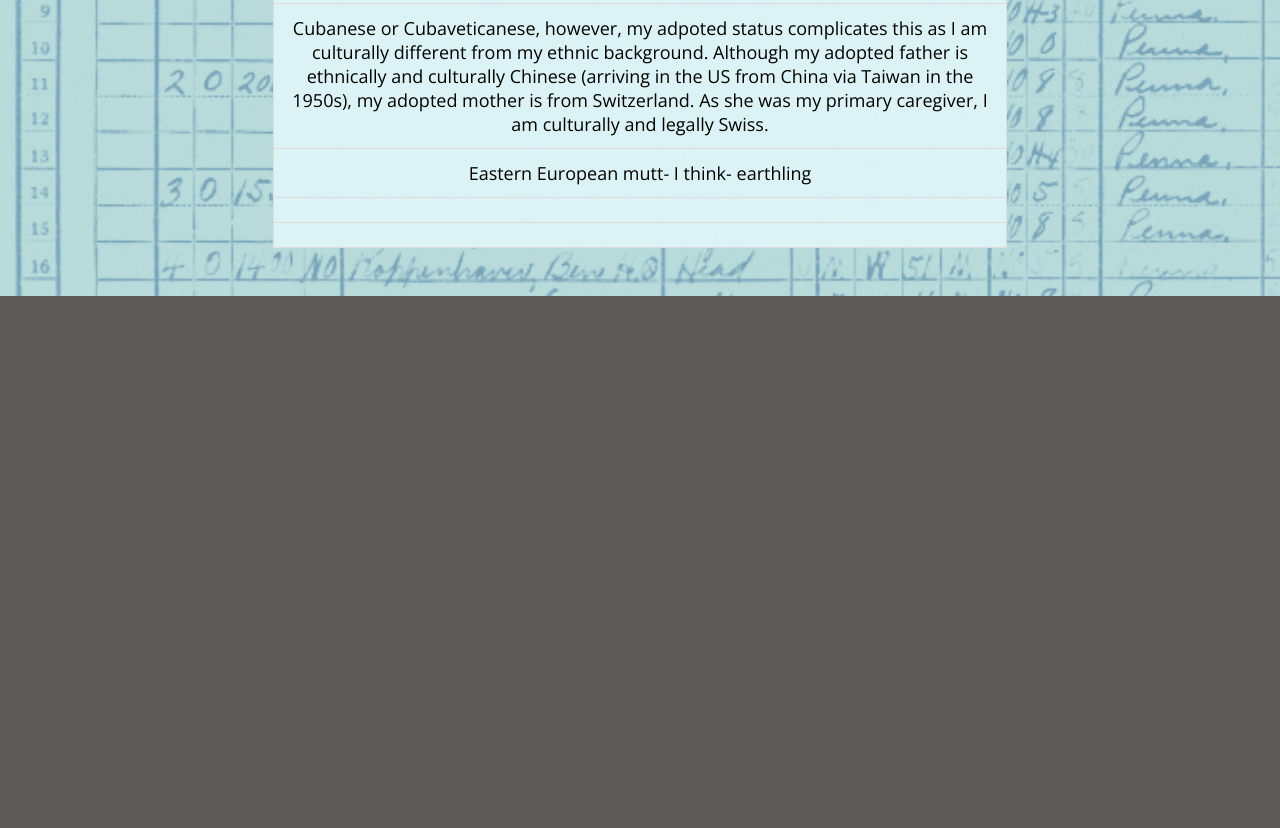
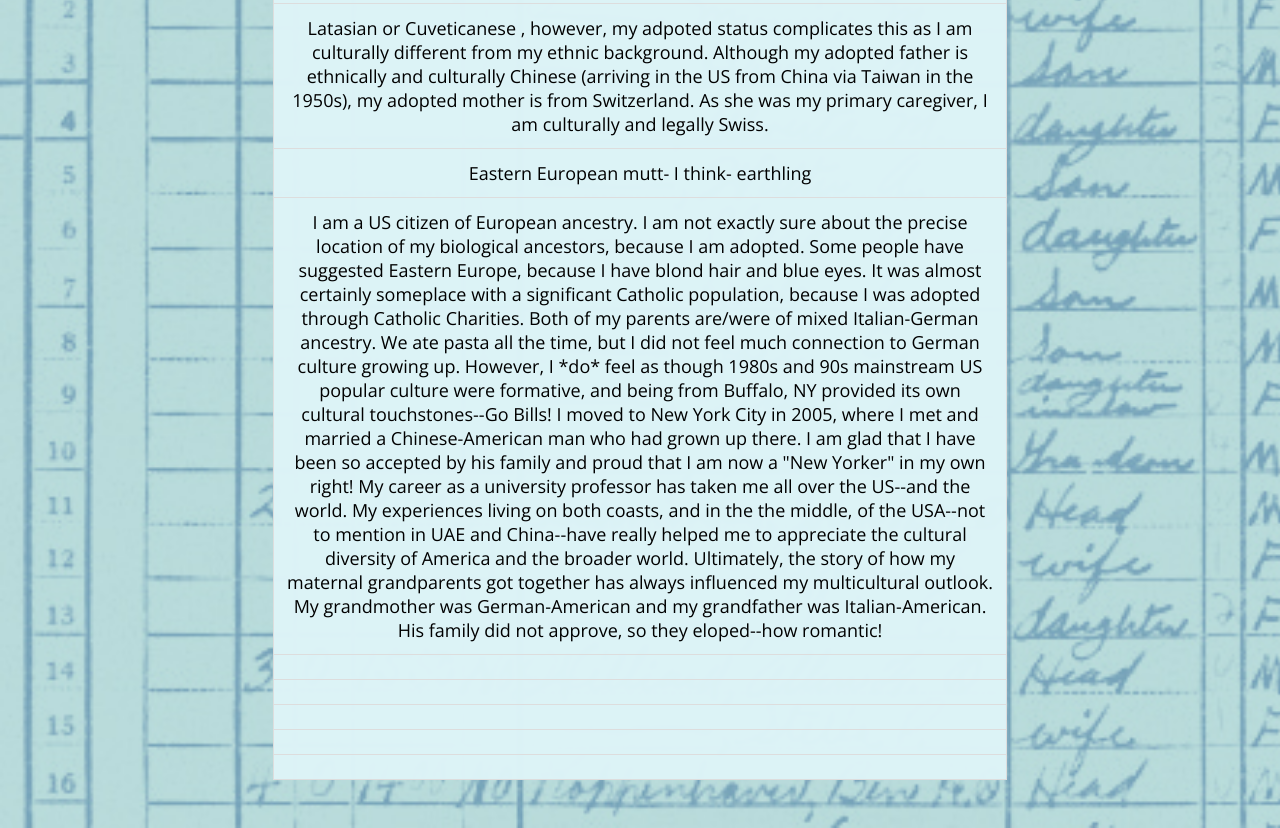
Before and after one commit to Moninika/Project_2_copy, a website: page public/archive.html in a window 1280 px wide. Shown: the part 726-1554 px from the top of the page. Before the commit the page ends 1022 px from the top, so only its background shows below. Drawn offline with nearby package versions, Linux system fonts and the light colour scheme.

Commit message:
alternative census

```diff
--- a/public/archive.html
+++ b/public/archive.html
@@ -78,10 +78,22 @@
               <li><a href="#">a human being residing in the world hoping for a future with no borders
             </a></li>
 
-              <li><a href="#">Cubanese or Cubaveticanese, however, my adpoted status complicates this as I am culturally different from my ethnic background. Although my adopted father is ethnically and culturally Chinese (arriving in the US from China via Taiwan in the 1950s), my adopted mother is from Switzerland. As she was my primary caregiver, I am culturally and legally Swiss.
+              <li><a href="#">Latasian or Cuveticanese , however, my adpoted status complicates this as I am culturally different from my ethnic background. Although my adopted father is ethnically and culturally Chinese (arriving in the US from China via Taiwan in the 1950s), my adopted mother is from Switzerland. As she was my primary caregiver, I am culturally and legally Swiss.
             </a></li>
 
             <li><a href="#">Eastern European mutt- I think- earthling</a></li>
+
+            <li><a href="#"> I am a US citizen of European ancestry. I am not exactly sure about the precise location of my biological ancestors, because I am adopted. Some people have suggested Eastern Europe, because I have blond hair and blue eyes. It was almost certainly someplace with a significant Catholic population, because I was adopted through Catholic Charities. Both of my parents are/were of mixed Italian-German ancestry. We ate pasta all the time, but I did not feel much connection to German culture growing up. However, I *do* feel as though 1980s and 90s mainstream US popular culture were formative, and being from Buffalo, NY provided its own cultural touchstones--Go Bills! I moved to New York City in 2005, where I met and married a Chinese-American man who had grown up there. I am glad that I have been so accepted by his family and proud that I am now a "New Yorker" in my own right! My career as a university professor has taken me all over the US--and the world. My experiences living on both coasts, and in the the middle, of the USA--not to mention in UAE and China--have really helped me to appreciate the cultural diversity of America and the broader world. Ultimately, the story of how my maternal grandparents got together has always influenced my multicultural outlook. My grandmother was German-American and my grandfather was Italian-American. His family did not approve, so they eloped--how romantic!
+            </a></li>
+
+            <li><a href="#">
+            </a></li>
+
+            <li><a href="#">
+            </a></li>
+
+            <li><a href="#">
+            </a></li>
 
             <li><a href="#">
             </a></li>
@@ -90,42 +102,6 @@
             </a></li>
 
             </ul>
-
-    <!-- </div>
-
-    <div class=project_section-desc_2>
-        <p>
-            Anglo-Greek-German, although my family identifies mostly as Bostonian and, more recently, Midwestern
-        </p>
-    </div>
-
-    <div class=project_section-desc_2>
-        <p>
-            terrestrial human born in Poland
-        </p>
-    </div>
-
-    <div class=project_section-desc_2>
-        <p>
-            White-Irish-German-American-Texan-Austinite-HillCountryAdjacent-Wandering (Writing this, I am thinking about how bizarre it is to trace my ancestry to European roots when I have no existing familial connections there. It feels like something I have been conditioned to do.)
-
-        </p>
-    </div>
-
-    <div class=project_section-desc_2>
-        <p>
-            a human being residing in the world hoping for a future with no borders
-        </p>
-    </div>
-
-     <div class=project_section-desc_2>
-        <p>
-            Cubanese or Cubaveticanese, however, my adpoted status complicates this as I am culturally different from my ethnic background. Although my adopted father is ethnically and culturally Chinese (arriving in the US from China via Taiwan in the 1950s), my adopted mother is from Switzerland. As she was my primary caregiver, I am culturally and legally Swiss.
-        </p>
-     </div>
-    </div> -->
-
-
 
       <script>
       function myFunction() {
```
Also changed, not shown: public/about.html (+0 -6 lines), public/census.html (+2 -2 lines).
